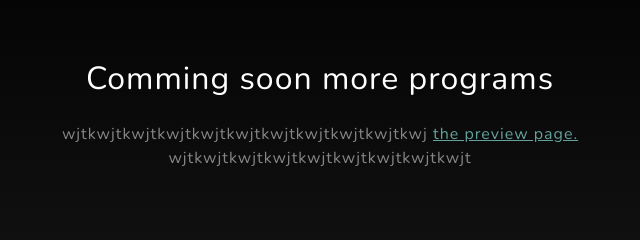
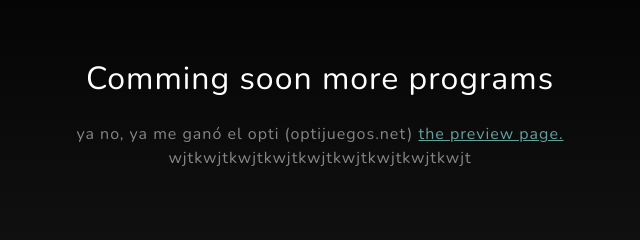
Before and after one commit to ChocloPalta/ChocloPalta.github.io, a plain HTML site: page index.html in a window 1280 px wide. Shown: the part 900-1140 px from the top of the page, 320-960 px from the left. Drawn offline with nearby package versions, Linux system fonts and the light colour scheme.

Commit message:
Update index.html
ya me ganó el opti

```diff
--- a/index.html
+++ b/index.html
@@ -52,7 +52,7 @@
                     <div class="col-lg-8">
                         <h2 class="text-white mb-4">Comming soon more programs</h2>
                         <p class="text-white-50">
-                            wjtkwjtkwjtkwjtkwjtkwjtkwjtkwjtkwjtkwjtkwj
+                            ya no, ya me ganó el opti (optijuegos.net)
                             <a href="https://startbootstrap.com/theme/grayscale/">the preview page.</a>
                             wjtkwjtkwjtkwjtkwjtkwjtkwjtkwjtkwjt
                         </p>
```
